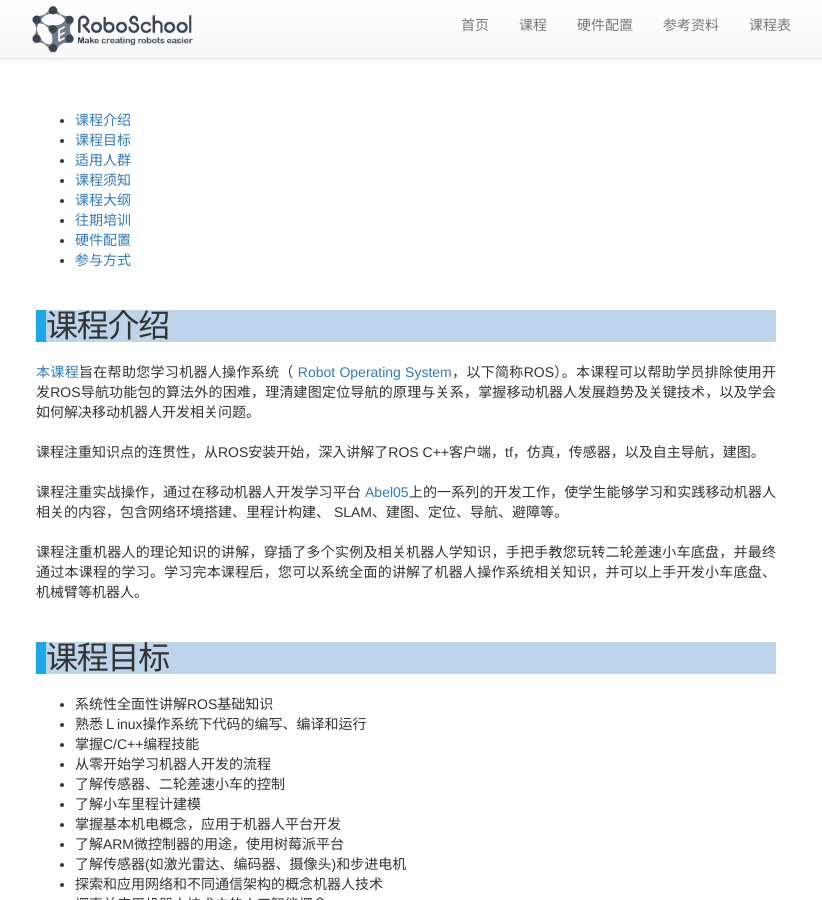
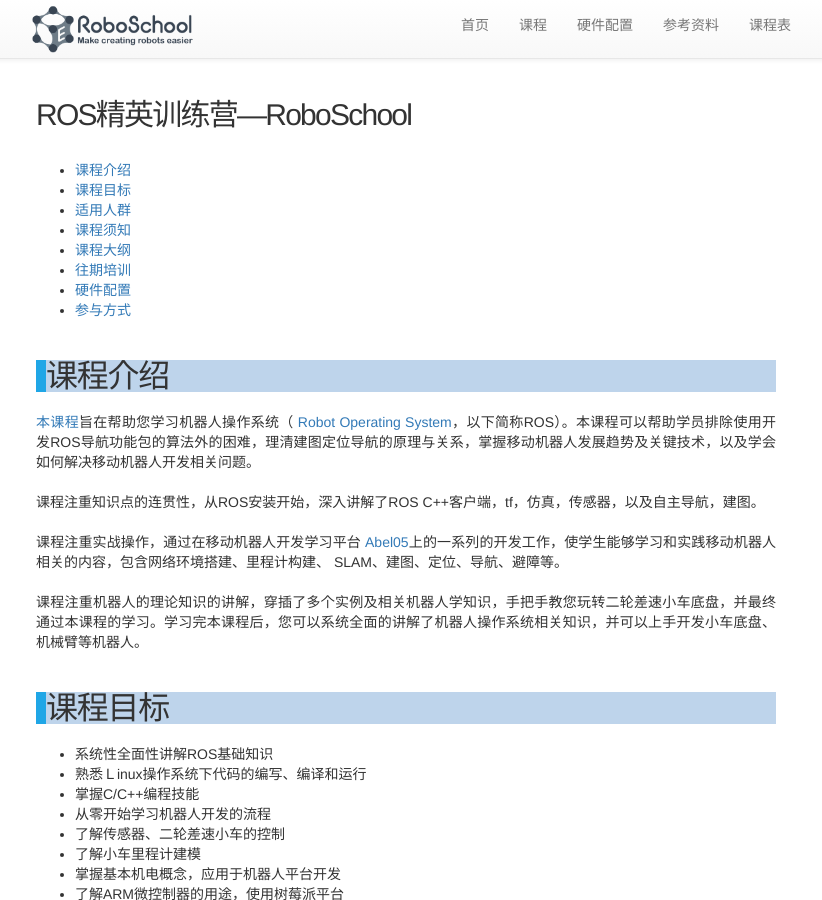
Before and after one commit to TonyRobotics/TonyRobotics.github.io, a Jekyll site: the page built from index.md, in a window 1280 px wide and 900 px high. Shown: the whole window, without its empty margins (234-1056 px from the left). Built offline with Jekyll 4.4.1, drawn with Linux system fonts in a browser that asks for light colours; nearby versions of some CDN libraries.

Commit message:
修改样式

```diff
--- a/index.md
+++ b/index.md
@@ -1,6 +1,7 @@
 ---
 layout: page
 permalink: /
+title: ROS精英训练营—RoboSchool
 ---
 
 - [课程介绍](#intro)
```
